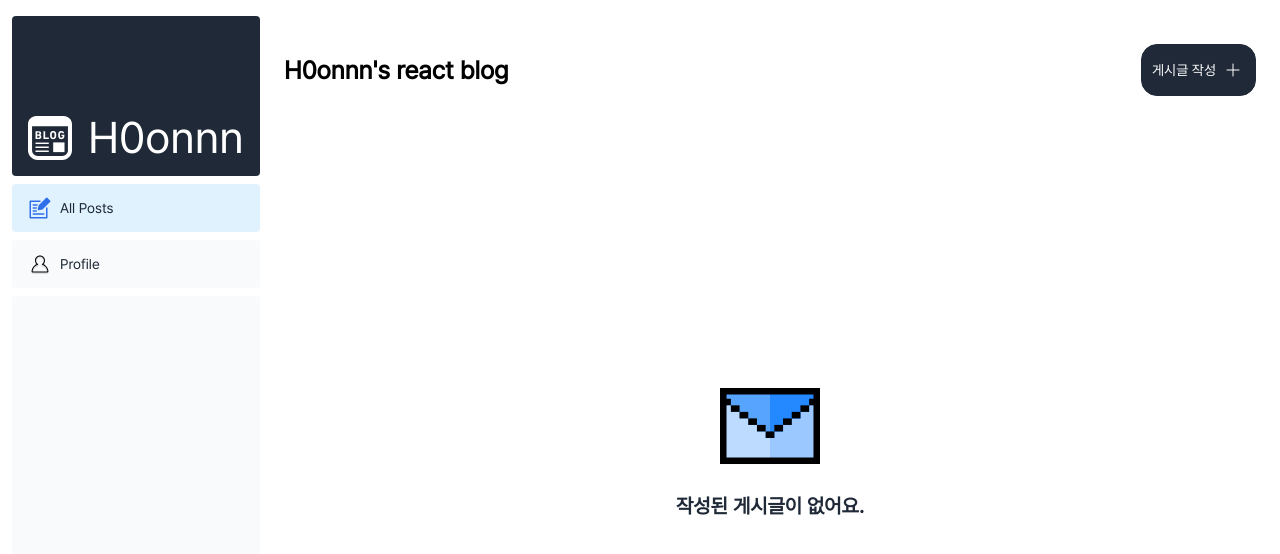
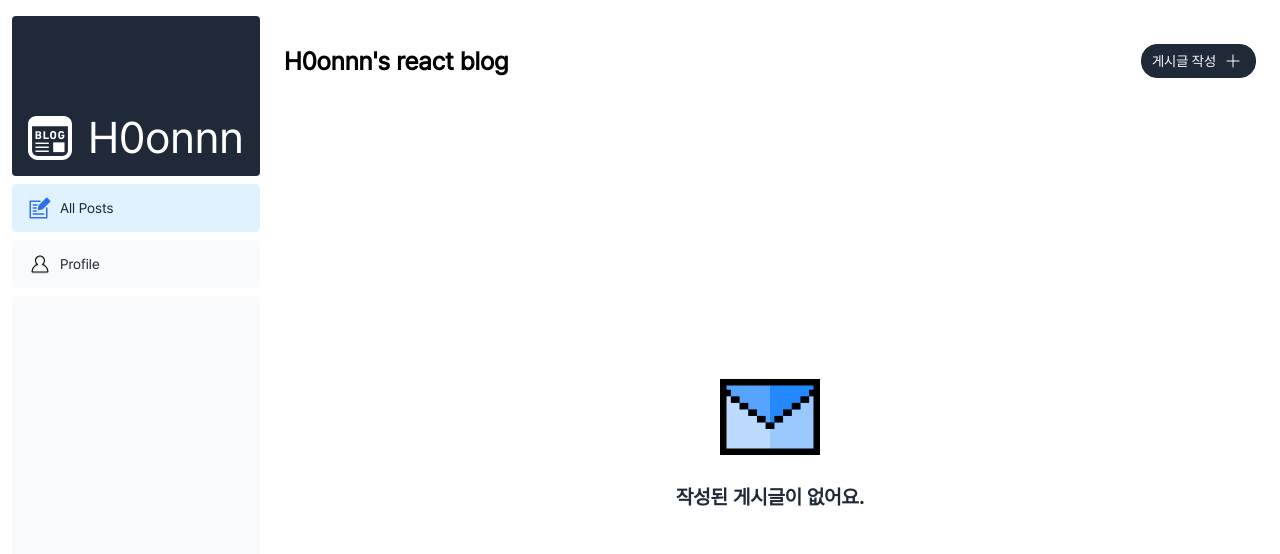
Before and after one commit to H0onnn/react-toy-blog, a React (Create React App) app: page / in a window 1280 px wide. Shown: the top 554 px of the page. Built offline with nearby package versions, Linux system fonts and the light colour scheme.

Commit message:
Design change padding value and border hover color

```diff
--- a/src/shared/components/ui/Button.tsx
+++ b/src/shared/components/ui/Button.tsx
@@ -45,7 +45,7 @@ const StyledButton = styled.button<ButtonProps>`
   white-space: nowrap;
   border-radius: 1.6rem;
   transition: background-color 0.3s, color 0.3s;
-  padding: 1rem;
+  padding: 0.1rem 1rem;
 
   width: ${({ fullWidth }) => (fullWidth ? "100%" : "auto")};
   color: ${({ variant }) => {
@@ -116,5 +116,18 @@ const StyledButton = styled.button<ButtonProps>`
           return THEMES.mediumgray;
       }
     }};
+
+    border: ${({ variant }) => {
+      switch (variant) {
+        case "primary":
+          return `1px solid ${THEMES.hover}`;
+        case "secondary":
+          return `1px solid ${THEMES.secondaryHover}`;
+        case "outline":
+          return `1px solid ${THEMES.gray}`;
+        case "goast":
+          return `1px solid ${THEMES.mediumgray}`;
+      }
+    }};
   }
 `;
```
